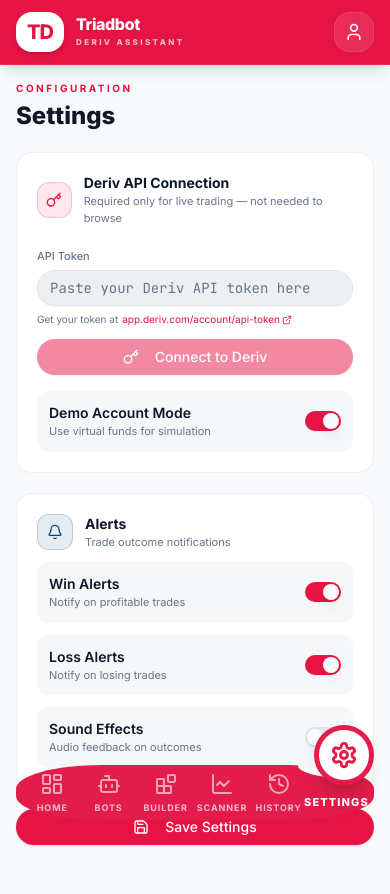
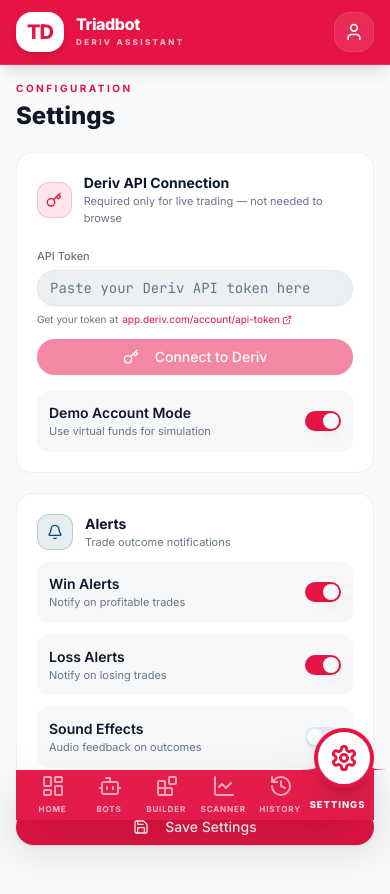
Before and after one commit to Qroid/Deriv-Triadbot, a React (Vite) app: page /settings in a window 390 px wide. Shown: the top 894 px of the page. Built offline with nearby package versions, Linux system fonts and the light colour scheme; what blockly would draw is missing.

Commit message:
fix: redesign mobile liquid nav with smooth SVG path transitions

```diff
--- a/src/components/layout/MobileNav.jsx
+++ b/src/components/layout/MobileNav.jsx
@@ -18,52 +18,49 @@ export default function MobileNav() {
     location.pathname === item.path || (item.path !== "/" && location.pathname.startsWith(item.path))
   );
 
+  const itemWidth = 100 / navItems.length;
+  const centerX = (activeIndex * itemWidth) + (itemWidth / 2);
+
   return (
     <nav className="lg:hidden fixed bottom-6 left-4 right-4 z-50 h-[70px]">
       <div className="relative w-full h-full">
-        {/* SVG Background with Dynamic Cutout */}
+        {/* SVG Background with Liquid Curve Cutout */}
         <div className="absolute inset-0 z-0 pointer-events-none">
-          <svg width="100%" height="70" viewBox="0 0 100 70" preserveAspectRatio="none">
-            <defs>
-              <mask id="liquid-mask">
-                <rect x="0" y="0" width="100" height="70" fill="white" />
-                <motion.circle
-                  animate={{
-                    cx: `${(activeIndex * (100 / navItems.length)) + (100 / navItems.length / 2)}`
-                  }}
-                  transition={{ type: "spring", stiffness: 300, damping: 35 }}
-                  cy="15"
-                  r="13"
-                  fill="black"
-                />
-              </mask>
-            </defs>
-            <rect
-              x="0"
-              y="15"
-              width="100"
-              height="55"
-              rx="24"
+          <svg width="100%" height="70" viewBox="0 0 100 70" preserveAspectRatio="none" className="drop-shadow-2xl overflow-visible">
+            <motion.path
               fill="#E31C4B"
-              mask="url(#liquid-mask)"
+              animate={{
+                d: `M 0,20
+                    L ${centerX - 15},20
+                    C ${centerX - 10},20 ${centerX - 8},20 ${centerX - 7},15
+                    C ${centerX - 5},5 ${centerX + 5},5 ${centerX + 7},15
+                    C ${centerX + 8},20 ${centerX + 10},20 ${centerX + 15},20
+                    L 100,20
+                    L 100,70
+                    L 0,70
+                    Z`
+              }}
+              transition={{ type: "spring", stiffness: 200, damping: 25 }}
             />
+            {/* Base bar with rounded corners */}
+            <rect x="0" y="20" width="100" height="50" rx="24" fill="#E31C4B" />
           </svg>
         </div>
 
         {/* Floating Circle Indicator */}
         <div className="absolute inset-0 pointer-events-none z-20">
           <motion.div
-            className="absolute top-[-25px] w-[60px] h-[60px]"
+            className="absolute top-[-22px] w-[60px] h-[60px]"
             initial={false}
             animate={{
-              left: `${(activeIndex * (100 / navItems.length)) + (100 / navItems.length / 2)}%`,
+              left: `${centerX}%`,
               translateX: "-50%"
             }}
-            transition={{ type: "spring", stiffness: 300, damping: 35 }}
+            transition={{ type: "spring", stiffness: 200, damping: 25 }}
           >
-            <div className="w-full h-full bg-white rounded-full border-[5px] border-[#E31C4B] shadow-xl flex items-center justify-center">
+            <div className="w-full h-full bg-white rounded-full border-[4px] border-primary shadow-xl flex items-center justify-center">
                {activeIndex !== -1 && (
-                <div className="text-[#E31C4B]">
+                <div className="text-primary">
                   {(() => {
                     const Icon = navItems[activeIndex].icon;
                     return <Icon className="h-7 w-7 stroke-[2.5px]" />;
@@ -84,7 +81,7 @@ export default function MobileNav() {
               <Link
                 key={item.path}
                 to={item.path}
-                className="relative flex flex-col items-center justify-center flex-1 h-full pt-4"
+                className="relative flex flex-col items-center justify-center flex-1 h-full pt-5"
               >
                 <motion.div
                   animate={{
@@ -100,10 +97,10 @@ export default function MobileNav() {
                 <motion.span
                   animate={{
                     opacity: isActive ? 1 : 0.7,
-                    y: isActive ? -5 : 0,
-                    scale: isActive ? 1.1 : 0.9,
+                    y: isActive ? -4 : 0,
+                    scale: isActive ? 1.05 : 0.9,
                   }}
-                  className={`text-[10px] uppercase tracking-widest text-white mt-1 transition-all duration-300 ${isActive ? 'font-black' : 'font-bold'}`}
+                  className={`text-[9px] uppercase tracking-widest text-white mt-1 transition-all duration-300 ${isActive ? 'font-black' : 'font-bold'}`}
                 >
                   {item.label}
                 </motion.span>
```
